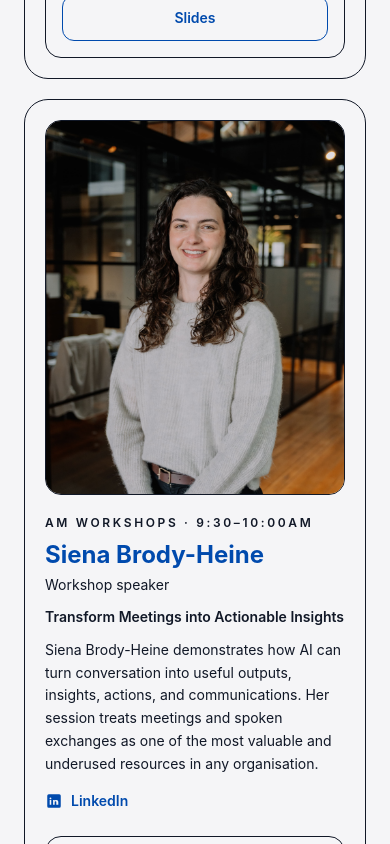
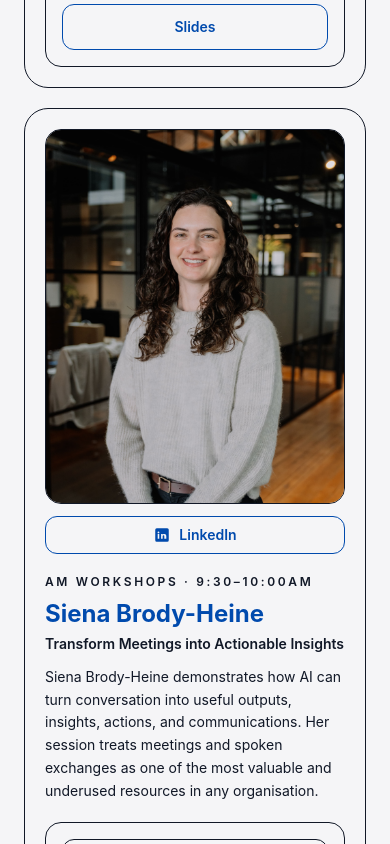
Before and after one commit to caelanhuntress/christchurch-ai, a Next.js app: page /epic-ai-conference in a window 390 px wide. Shown: the part 9760-10604 px from the top of the page. Built offline with nearby package versions, Linux system fonts and the light colour scheme; grey boxes are pictures that could not be loaded.

Commit message:
style: refine conference speaker cards

```diff
--- a/app/epic-ai-conference/page.tsx
+++ b/app/epic-ai-conference/page.tsx
@@ -435,8 +435,10 @@ function SpeakerCard({
   slidesHref?: string;
   slidesLabel?: string;
 }) {
+  const showRole = role !== "Workshop speaker";
+
   return (
-    <div className="rounded-3xl border p-5 md:p-6 grid lg:grid-cols-[150px_minmax(0,1fr)_320px] gap-5" style={{ borderColor: "var(--border)", background: "var(--background)" }}>
+    <div className="rounded-3xl border p-5 md:p-6 grid lg:grid-cols-[150px_minmax(0,1fr)_minmax(0,1fr)] gap-5" style={{ borderColor: "var(--border)", background: "var(--background)" }}>
       <div>
         {image ? (
           <div className="relative aspect-[4/5] w-full overflow-hidden rounded-2xl border" style={{ borderColor: "var(--border)" }}>
@@ -452,27 +454,29 @@ function SpeakerCard({
             Placeholder
           </div>
         )}
+        {linkedin ? (
+          <a href={linkedin} target="_blank" rel="noopener noreferrer" className="inline-flex items-center justify-center gap-2 mt-3 w-full rounded-xl border px-3 py-2 text-sm font-semibold transition-all hover:!text-white hover:!bg-[#004aad]" style={{ borderColor: "var(--border)", color: "#004aad", background: "var(--muted)" }} aria-label={`${name} LinkedIn`}>
+            <svg width="18" height="18" viewBox="0 0 24 24" fill="currentColor" aria-hidden="true"><path d="M19 3A2 2 0 0 1 21 5V19A2 2 0 0 1 19 21H5A2 2 0 0 1 3 19V5A2 2 0 0 1 5 3H19M8.34 17V10.67H6.26V17H8.34M7.3 9.8A1.2 1.2 0 1 0 7.3 7.4A1.2 1.2 0 0 0 7.3 9.8M17.74 17V13.53C17.74 11.67 16.74 10.57 15.12 10.57C13.81 10.57 13.22 11.29 12.89 11.79V10.67H10.81C10.84 11.41 10.81 17 10.81 17H12.89V13.46C12.89 13.27 12.9 13.08 12.96 12.95C13.11 12.57 13.45 12.18 14.02 12.18C14.77 12.18 15.07 12.75 15.07 13.58V17H17.74Z"/></svg>
+            <span>LinkedIn</span>
+          </a>
+        ) : null}
       </div>
       <div>
         <div className="text-xs font-semibold uppercase tracking-[0.22em] mb-2" style={{ color: "var(--accent)" }}>
           {session}
         </div>
         <h3 className="text-2xl font-bold mb-1" style={{ color: "#004aad" }}>{name}</h3>
-        <p className="text-sm mb-3" style={{ color: "var(--foreground)" }}>
-          {role}
-        </p>
+        {showRole ? (
+          <p className="text-sm mb-3" style={{ color: "var(--foreground)" }}>
+            {role}
+          </p>
+        ) : null}
         <p className="text-sm font-semibold mb-3" style={{ color: "var(--accent)" }}>
           {talk}
         </p>
         <p className="text-sm leading-relaxed" style={{ color: "var(--text-muted)" }}>
           {bio}
         </p>
-        {linkedin ? (
-          <a href={linkedin} target="_blank" rel="noopener noreferrer" className="inline-flex items-center gap-2 mt-4" style={{ color: "#004aad" }} aria-label={`${name} LinkedIn`}>
-            <svg width="18" height="18" viewBox="0 0 24 24" fill="currentColor" aria-hidden="true"><path d="M19 3A2 2 0 0 1 21 5V19A2 2 0 0 1 19 21H5A2 2 0 0 1 3 19V5A2 2 0 0 1 5 3H19M8.34 17V10.67H6.26V17H8.34M7.3 9.8A1.2 1.2 0 1 0 7.3 7.4A1.2 1.2 0 0 0 7.3 9.8M17.74 17V13.53C17.74 11.67 16.74 10.57 15.12 10.57C13.81 10.57 13.22 11.29 12.89 11.79V10.67H10.81C10.84 11.41 10.81 17 10.81 17H12.89V13.46C12.89 13.27 12.9 13.08 12.96 12.95C13.11 12.57 13.45 12.18 14.02 12.18C14.77 12.18 15.07 12.75 15.07 13.58V17H17.74Z"/></svg>
-            <span className="text-sm font-semibold">LinkedIn</span>
-          </a>
-        ) : null}
       </div>
       <ReplayPanel
         title={talk}
```
